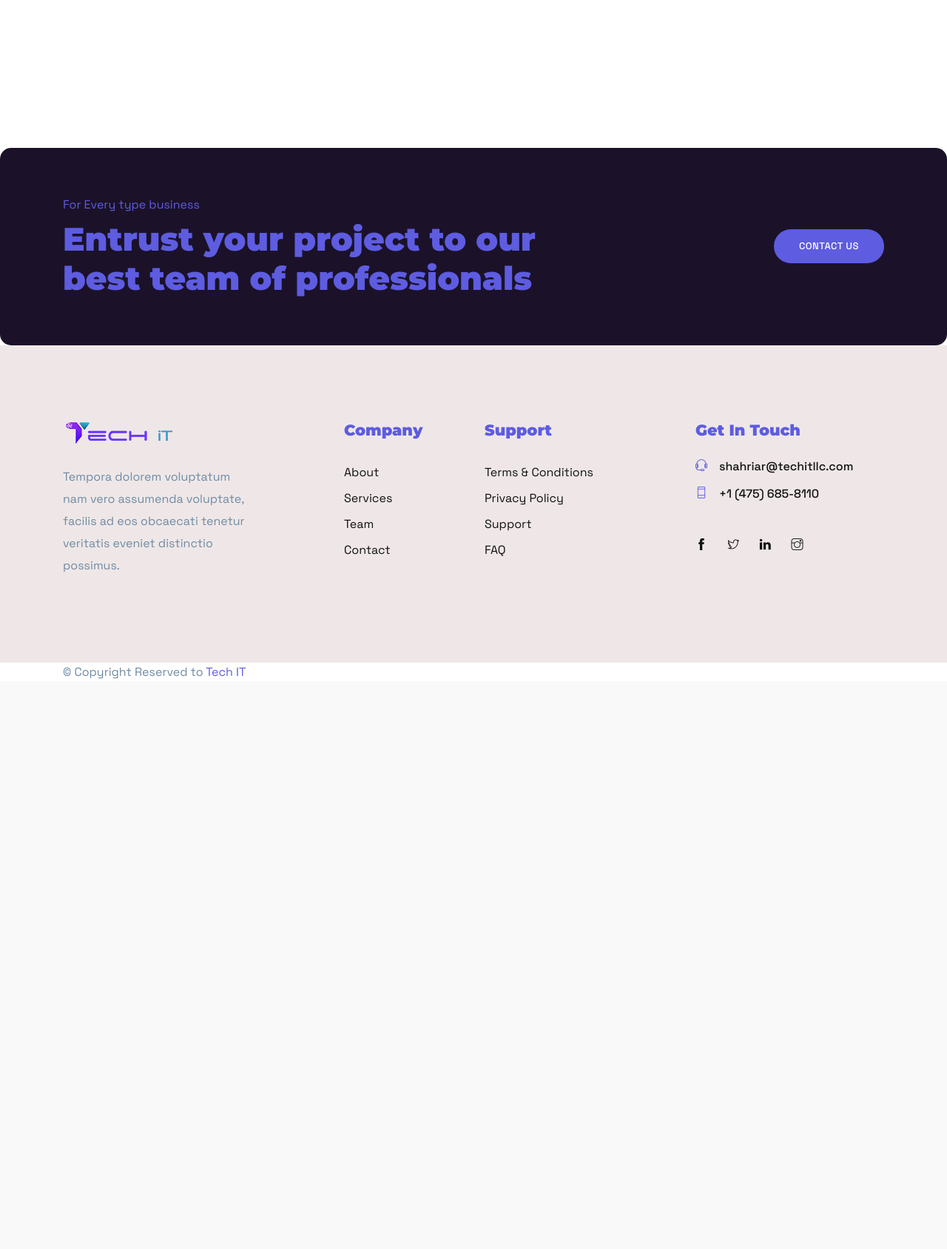
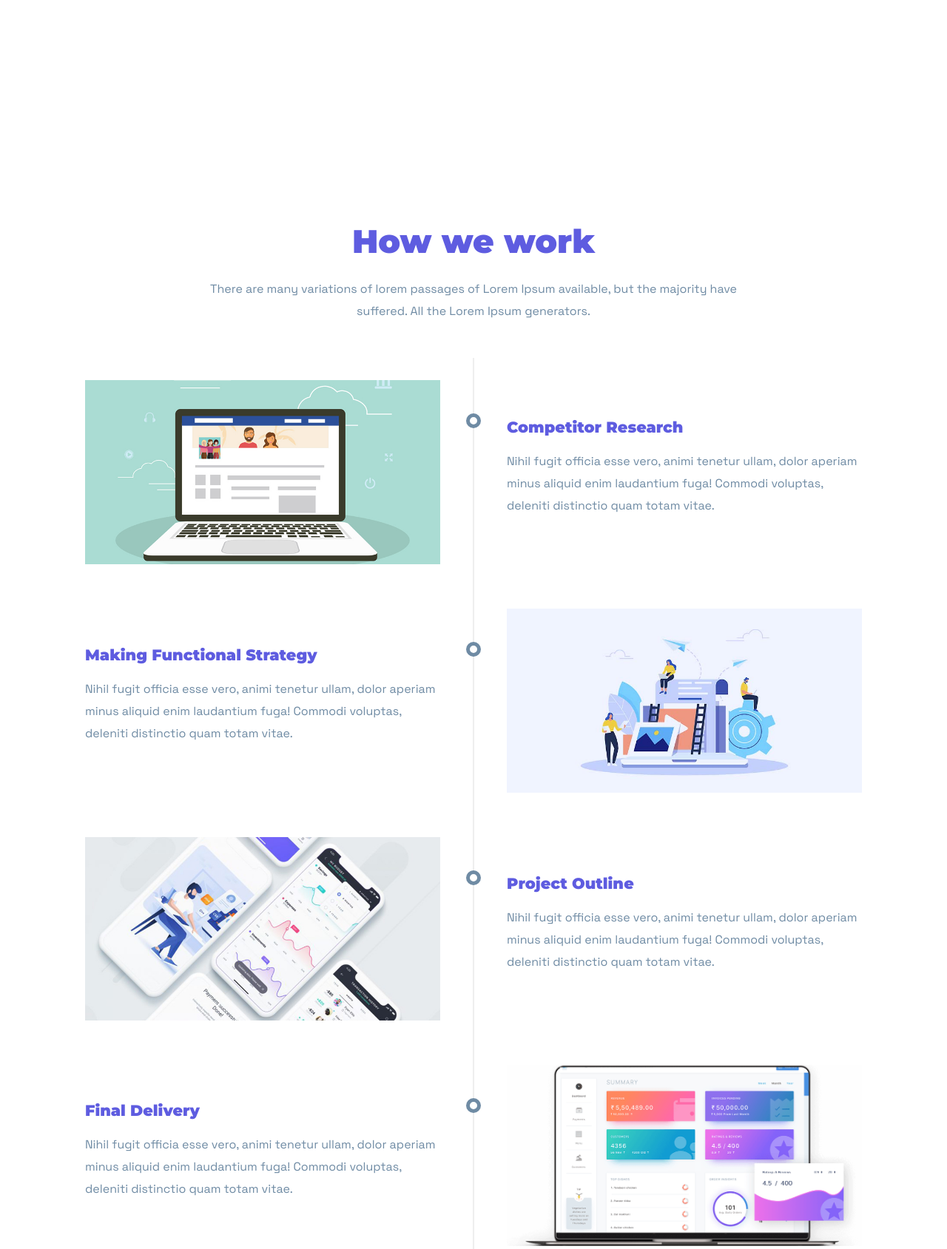
Before and after one commit to YusufKhan2016/Techit, a Django app: page /service in a window 1280 px wide. Shown: the part 328-2017 px from the top of the page at 74% size. Before the commit the page ends 1246 px from the top, so only its background shows below. Run offline with Django 4.2, Linux system fonts and the light colour scheme; data that the repository does not hold is empty; some libraries are stand-ins or nearby versions.

Commit message:
fixed alhamdulillah

```diff
--- a/templates/service.html
+++ b/templates/service.html
@@ -31,7 +31,6 @@
 							<div class="card-body">
 								<h3 class="text-center">{{desc.name}}</h3>
 								<hr class="mx-auto w-75">
-								{{ desc.Desc|truncatechars:80|safe }}
 							</div>
 						</a>
 					</div>
@@ -45,7 +44,7 @@
 
 </section>
 
-<!-- <section class="section case-study">
+<section class="section case-study">
 	<div class="container">
 		<div class="row justify-content-center">
 			<div class="col-lg-8">
@@ -135,7 +134,7 @@
 			</div>
 		</div>
 	</div>
-</section> -->
+</section>
 
 <section class="cta-2 box">
 	<div class="container">
```
